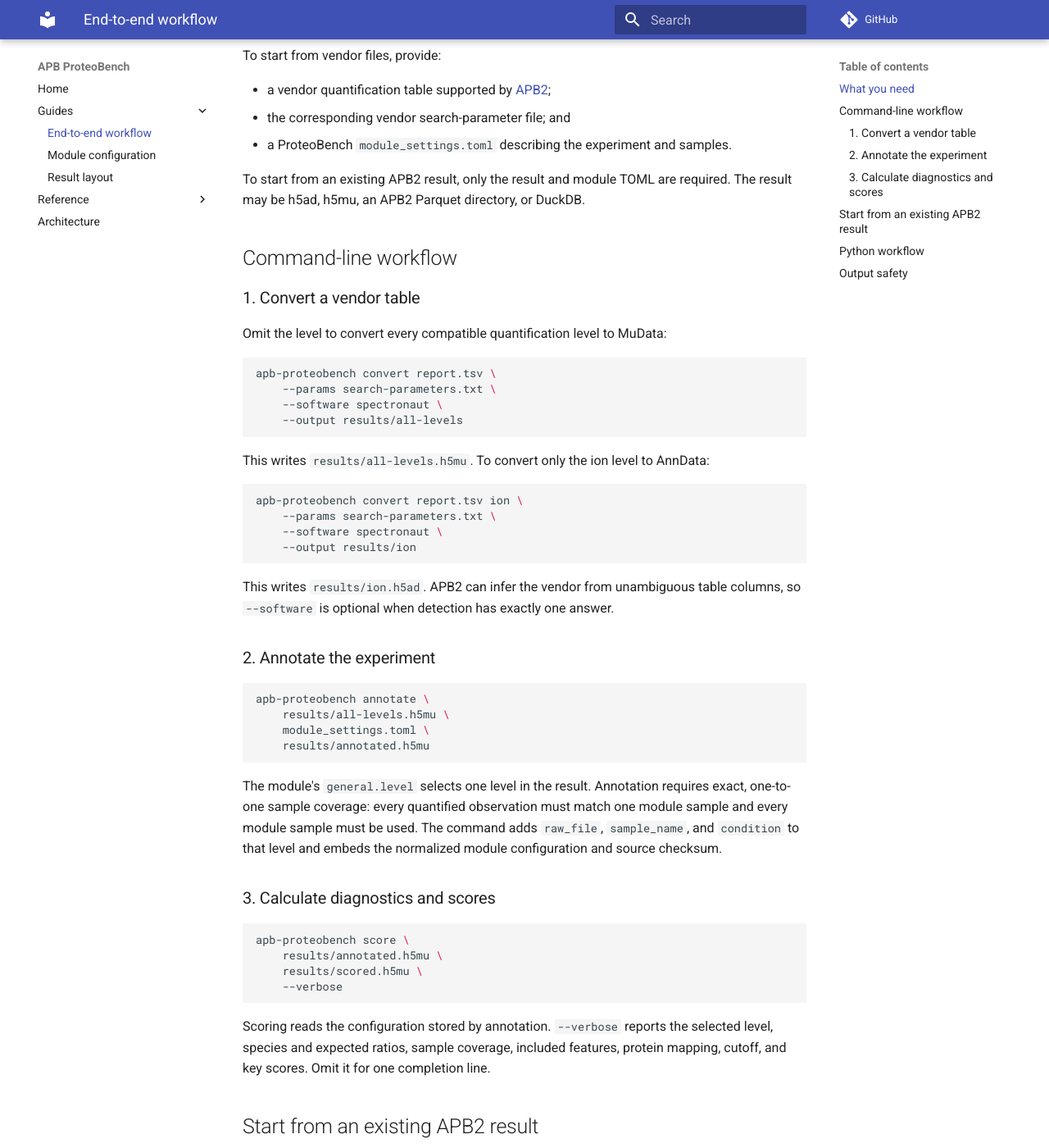
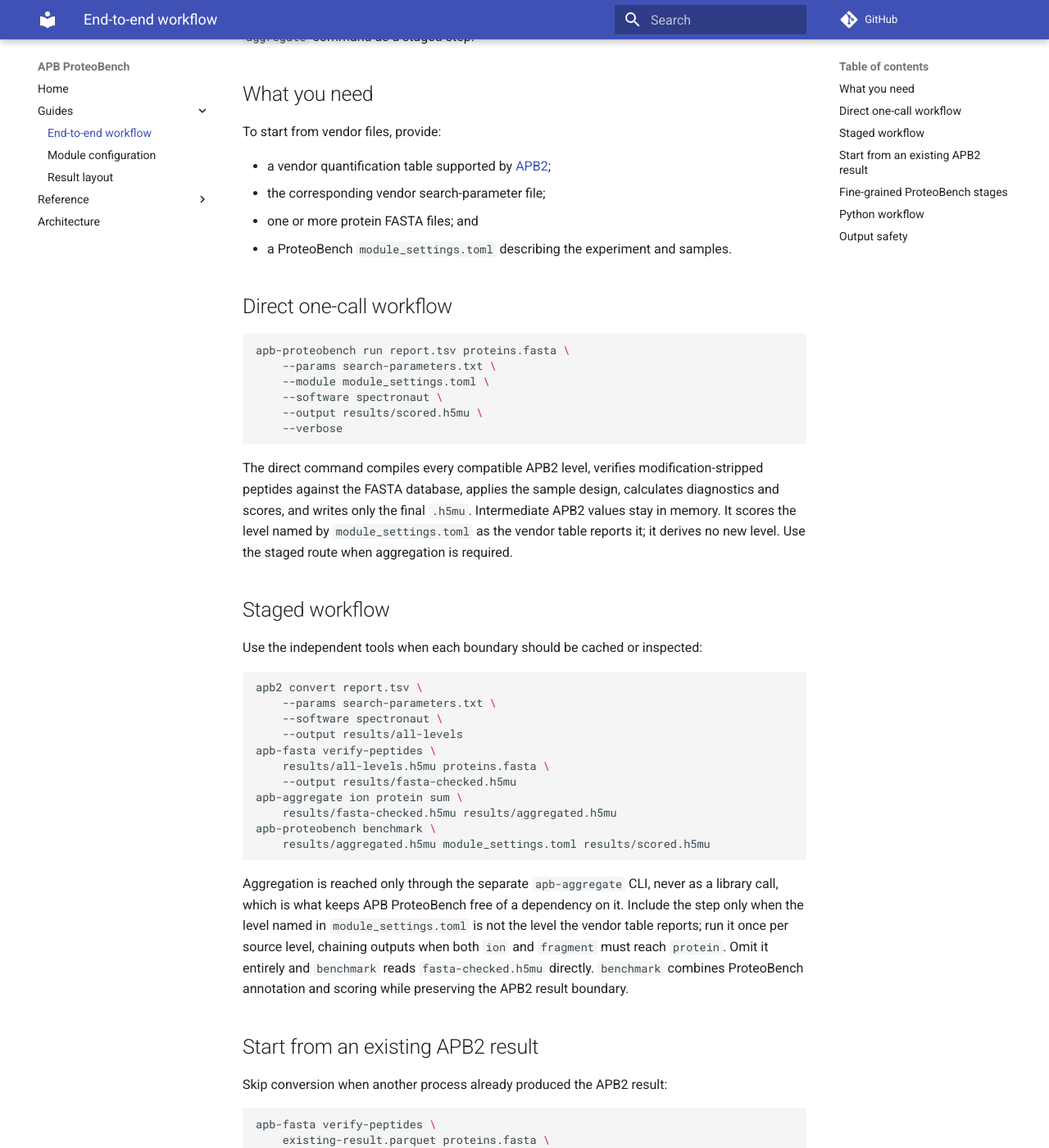
Before and after one commit to anndata-omics-bridge/apb-proteobench, an MkDocs documentation site: the page built from docs/workflow.md, in a window 1280 px wide and 1400 px high, scrolled down 292 px. Shown: the whole window at 82% size. Built offline with MkDocs 1.6.1 and Material for MkDocs 9.7.7, drawn with Linux system fonts in a browser that asks for light colours; comment, search, counter and statistics services are not loaded; some of the changed text lies outside the part shown.

Commit message:
feat: benchmark and run commands, with no dependency on apb-aggregate
Add 'apb-proteobench benchmark' for result-to-result annotate-and-score, and
'apb-proteobench run' for the complete vendor-table -> APB2 -> FASTA check ->
ProteoBench pipeline persisting one final h5mu. Preserve APB2 root annotation
tables and feature relations across annotation and persistence.

Quantitative aggregation stays outside this package. 'run' scores the level
named in the module settings as the vendor table reports it; deriving a level
from a lower one is a separate 'apb-aggregate' CLI step. The only APB
dependencies are apb2 and apb-fasta, recorded as a rule in AGENTS.md.

````diff
--- a/docs/cli.md
+++ b/docs/cli.md
@@ -1,16 +1,57 @@
 # CLI reference
 
-`apb-proteobench` exposes three commands:
+`apb-proteobench` exposes five commands. `run` and `benchmark` are the normal composition points;
+the other commands keep individual stages independently callable.
 
 | Command | Purpose | Guide |
 | --- | --- | --- |
-| `apb-proteobench convert` | parse a vendor table through APB2 | [End-to-end workflow](workflow.md#1-convert-a-vendor-table) |
-| `apb-proteobench annotate` | bind a ProteoBench module to an APB2 result | [End-to-end workflow](workflow.md#2-annotate-the-experiment) |
-| `apb-proteobench score` | calculate diagnostics and scores from embedded configuration | [End-to-end workflow](workflow.md#3-calculate-diagnostics-and-scores) |
+| `apb-proteobench run` | vendor files through conversion, FASTA checking, annotation, and scoring | [Direct workflow](workflow.md#direct-one-call-workflow) |
+| `apb-proteobench benchmark` | annotate and score an existing APB2 result in one call | [Staged workflow](workflow.md#staged-workflow) |
+| `apb-proteobench convert` | parse a vendor table through APB2 | [Staged workflow](workflow.md#staged-workflow) |
+| `apb-proteobench annotate` | bind a ProteoBench module to an APB2 result | [Fine-grained stages](workflow.md#fine-grained-proteobench-stages) |
+| `apb-proteobench score` | calculate diagnostics and scores from embedded configuration | [Fine-grained stages](workflow.md#fine-grained-proteobench-stages) |
 
 Use `apb-proteobench --help` or a command's `--help` for the installed version's generated Cyclopts
 reference. Direct conversion supports the software, versions, inputs, parameter parsers, and levels
 listed in the [APB2 support matrix](https://anndata-omics-bridge.github.io/apb2/supported_software/).
+
+## `apb-proteobench run`
+
+```text
+apb-proteobench run DATA FASTA... --params PATH --module PATH --output RESULT.h5mu [OPTIONS]
+```
+
+`run` performs the complete workflow in memory and writes only the final MuData result:
+
+```bash
+apb-proteobench run report.tsv human.fasta contaminants.fasta \
+    --params search-parameters.txt \
+    --module module_settings.toml \
+    --software spectronaut \
+    --output results/scored.h5mu \
+    --verbose
+```
+
+The main options are `--params-software`, `--strict`, `--backend`, `--il-equivalent`, and `--protein-group-separator`. At least one FASTA is required. The exact output must end in `.h5mu`, must differ from the vendor table, and must not already exist.
+
+`run` performs no quantitative aggregation and scores the level named in `module_settings.toml` as the vendor table reports it. To derive that level from a lower one, use the staged route and insert the separate `apb-aggregate` command.
+
+## `apb-proteobench benchmark`
+
+```text
+apb-proteobench benchmark SOURCE MODULE TARGET [--verbose]
+```
+
+This reads an APB2 result, applies and embeds the module experiment design, calculates diagnostics
+and scores, and writes one new APB2 result:
+
+```bash
+apb-proteobench benchmark \
+    results/fasta-checked.h5mu \
+    module_settings.toml \
+    results/scored.h5mu \
+    --verbose
+```
 
 ## `apb-proteobench convert`
 
--- a/docs/workflow.md
+++ b/docs/workflow.md
@@ -1,128 +1,110 @@
 # End-to-end workflow
 
-An APB ProteoBench run has three explicit stages: convert, annotate, and score. Keeping the stages
-separate allows an existing APB2 result to enter at annotation and makes each intermediate result
-inspectable and reusable.
+APB ProteoBench supports a direct one-call route and a reusable staged route. Both perform the same ordered work: APB2 conversion, FASTA peptide verification, ProteoBench annotation, and ProteoBench scoring.
+
+Quantitative aggregation is not part of either route. APB ProteoBench depends only on APB2 and APB FASTA; when the scored level must be derived from a lower one, insert the separate `apb-aggregate` command as a staged step.
 
 ## What you need
 
 To start from vendor files, provide:
 
 - a vendor quantification table supported by [APB2](https://anndata-omics-bridge.github.io/apb2/supported_software/);
-- the corresponding vendor search-parameter file; and
+- the corresponding vendor search-parameter file;
+- one or more protein FASTA files; and
 - a ProteoBench `module_settings.toml` describing the experiment and samples.
 
-To start from an existing APB2 result, only the result and module TOML are required. The result may
-be h5ad, h5mu, an APB2 Parquet directory, or DuckDB.
-
-## Command-line workflow
-
-### 1. Convert a vendor table
-
-Omit the level to convert every compatible quantification level to MuData:
+## Direct one-call workflow
 
 ```bash
-apb-proteobench convert report.tsv \
+apb-proteobench run report.tsv proteins.fasta \
+    --params search-parameters.txt \
+    --module module_settings.toml \
+    --software spectronaut \
+    --output results/scored.h5mu \
+    --verbose
+```
+
+The direct command compiles every compatible APB2 level, verifies modification-stripped peptides against the FASTA database, applies the sample design, calculates diagnostics and scores, and writes only the final `.h5mu`. Intermediate APB2 values stay in memory. It scores the level named by `module_settings.toml` as the vendor table reports it; it derives no new level. Use the staged route when aggregation is required.
+
+## Staged workflow
+
+Use the independent tools when each boundary should be cached or inspected:
+
+```bash
+apb2 convert report.tsv \
     --params search-parameters.txt \
     --software spectronaut \
     --output results/all-levels
+apb-fasta verify-peptides \
+    results/all-levels.h5mu proteins.fasta \
+    --output results/fasta-checked.h5mu
+apb-aggregate ion protein sum \
+    results/fasta-checked.h5mu results/aggregated.h5mu
+apb-proteobench benchmark \
+    results/aggregated.h5mu module_settings.toml results/scored.h5mu
 ```
 
-This writes `results/all-levels.h5mu`. To convert only the ion level to AnnData:
-
-```bash
-apb-proteobench convert report.tsv ion \
-    --params search-parameters.txt \
-    --software spectronaut \
-    --output results/ion
-```
-
-This writes `results/ion.h5ad`. APB2 can infer the vendor from unambiguous table columns, so
-`--software` is optional when detection has exactly one answer.
-
-### 2. Annotate the experiment
-
-```bash
-apb-proteobench annotate \
-    results/all-levels.h5mu \
-    module_settings.toml \
-    results/annotated.h5mu
-```
-
-The module's `general.level` selects one level in the result. Annotation requires exact, one-to-one
-sample coverage: every quantified observation must match one module sample and every module sample
-must be used. The command adds `raw_file`, `sample_name`, and `condition` to that level and embeds
-the normalized module configuration and source checksum.
-
-### 3. Calculate diagnostics and scores
-
-```bash
-apb-proteobench score \
-    results/annotated.h5mu \
-    results/scored.h5mu \
-    --verbose
-```
-
-Scoring reads the configuration stored by annotation. `--verbose` reports the selected level,
-species and expected ratios, sample coverage, included features, protein mapping, cutoff, and key
-scores. Omit it for one completion line.
+Aggregation is reached only through the separate `apb-aggregate` CLI, never as a library call, which is what keeps APB ProteoBench free of a dependency on it. Include the step only when the level named in `module_settings.toml` is not the level the vendor table reports; run it once per source level, chaining outputs when both `ion` and `fragment` must reach `protein`. Omit it entirely and `benchmark` reads `fasta-checked.h5mu` directly. `benchmark` combines ProteoBench annotation and scoring while preserving the APB2 result boundary.
 
 ## Start from an existing APB2 result
 
 Skip conversion when another process already produced the APB2 result:
 
 ```bash
-apb-proteobench annotate \
-    existing-result.parquet \
-    module_settings.toml \
-    results/annotated.parquet
-apb-proteobench score \
-    results/annotated.parquet \
-    results/scored.parquet
+apb-fasta verify-peptides \
+    existing-result.parquet proteins.fasta \
+    --output results/fasta-checked.parquet
+apb-aggregate ion protein sum \
+    results/fasta-checked.parquet results/aggregated.parquet
+apb-proteobench benchmark \
+    results/aggregated.parquet module_settings.toml results/scored.parquet
 ```
 
-The same workflow works with `.h5ad`, `.h5mu`, `.parquet`, and `.duckdb` paths. APB2 selects the
+The staged workflow accepts `.h5ad`, `.h5mu`, `.parquet`, and `.duckdb` paths. APB2 selects the
 result reader and writer from the suffix.
+
+## Fine-grained ProteoBench stages
+
+Annotation and scoring remain separately callable:
+
+```bash
+apb-proteobench annotate \
+    existing-result.h5mu module_settings.toml results/annotated.h5mu
+apb-proteobench score \
+    results/annotated.h5mu results/scored.h5mu --verbose
+```
+
+Annotation requires exact, one-to-one sample coverage and embeds the normalized module
+configuration and source checksum. `score` reads that embedded configuration.
 
 ## Python workflow
 
-The file-to-file API follows the same stages:
+The direct Python API follows the same composition:
 
 ```python
 from pathlib import Path
 
-from apb_proteobench.api import annotate_result, convert_vendor_result, score_result
+from apb_proteobench.api import run_vendor_benchmark
 
-conversion = convert_vendor_result(
+result = run_vendor_benchmark(
     Path("report.tsv"),
     Path("search-parameters.txt"),
-    Path("results/all-levels.h5mu"),
+    (Path("proteins.fasta"),),
+    Path("module_settings.toml"),
+    Path("results/scored.h5mu"),
     software="spectronaut",
 )
-print(list(conversion.parsed.levels))
 
-annotation = annotate_result(
-    Path("results/all-levels.h5mu"),
-    Path("module_settings.toml"),
-    Path("results/annotated.h5mu"),
-)
-print(annotation.reports)
-
-scored = score_result(
-    Path("results/annotated.h5mu"),
-    Path("results/scored.h5mu"),
-)
-print(scored.analysis.scores.nr_feature)
+print(list(result.parsed.levels))
+print(result.fasta_reports.peptide_levels)
+print(result.analysis.scores.nr_feature)
 ```
 
-Pass `level="ion"` to `convert_vendor_result()` and use an `.h5ad` target for a single level.
-Omitting `level` requires an `.h5mu` target and converts every compatible level.
-
-For in-memory annotation, packaged module selection, custom calculation methods, and typed return
-values, continue to the [Python API reference](api.md).
+For separate file-to-file stages, in-memory parsers, packaged module selection, custom calculation
+methods, and typed return values, continue to the [Python API reference](api.md).
 
 ## Output safety
 
-Annotation and scoring require a target different from the source and refuse an existing target.
-Scoring also refuses to replace existing `varm["proteobench"]` diagnostics or
-`uns["apb"]["proteobench"]` scores. Choose a new path for each stage.
+All result-to-result operations require a target different from the source and refuse an existing
+target. The direct vendor workflow requires an exact `.h5mu` target and also refuses to overwrite
+its input. Choose a new path for each persisted stage.
--- a/pyproject.toml
+++ b/pyproject.toml
@@ -15,11 +15,13 @@ authors = [
 ]
 dependencies = [
     "apb2>=0.1,<0.2",
+    "apb-fasta>=0.1,<0.2",
     "cyclopts>=4,<5",
     "loguru>=0.7,<1",
     "numpy>=2,<3",
     "pandas>=2.3,<4",
     "polars>=1.38,<2",
+    "protein-fasta>=0.3,<0.4",
     "pydantic>=2.12,<3",
     "scipy>=1.16,<2",
 ]
@@ -118,3 +120,5 @@ known_first_party = ["apb_proteobench"]
 
 [tool.uv.sources]
 apb2 = { path = "../apb2", editable = true }
+apb-fasta = { path = "../apb-fasta", editable = true }
+protein-fasta = { path = "../protein_fasta", editable = true }
````
Also changed, not shown: AGENTS.md (+2 -0 lines), CHANGES.md (+10 -0 lines), README.md (+11 -12 lines), docs/api.md (+52 -0 lines), docs/index.md (+36 -42 lines), 7 other files.
